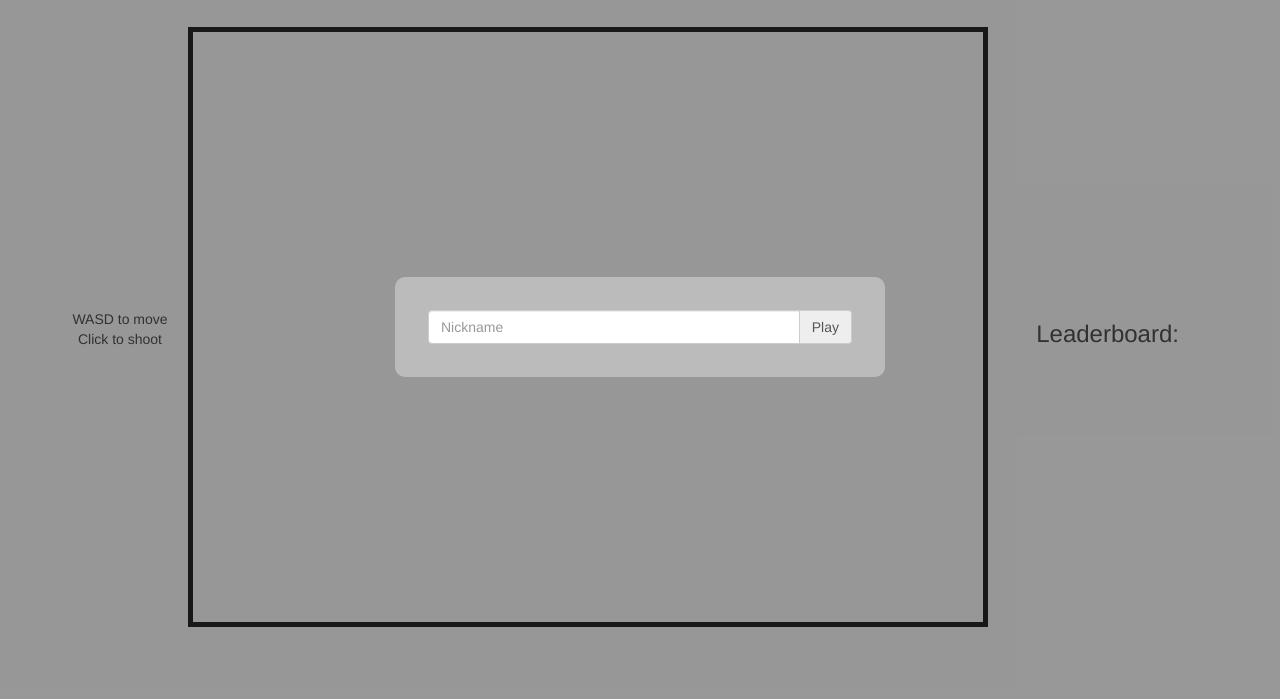
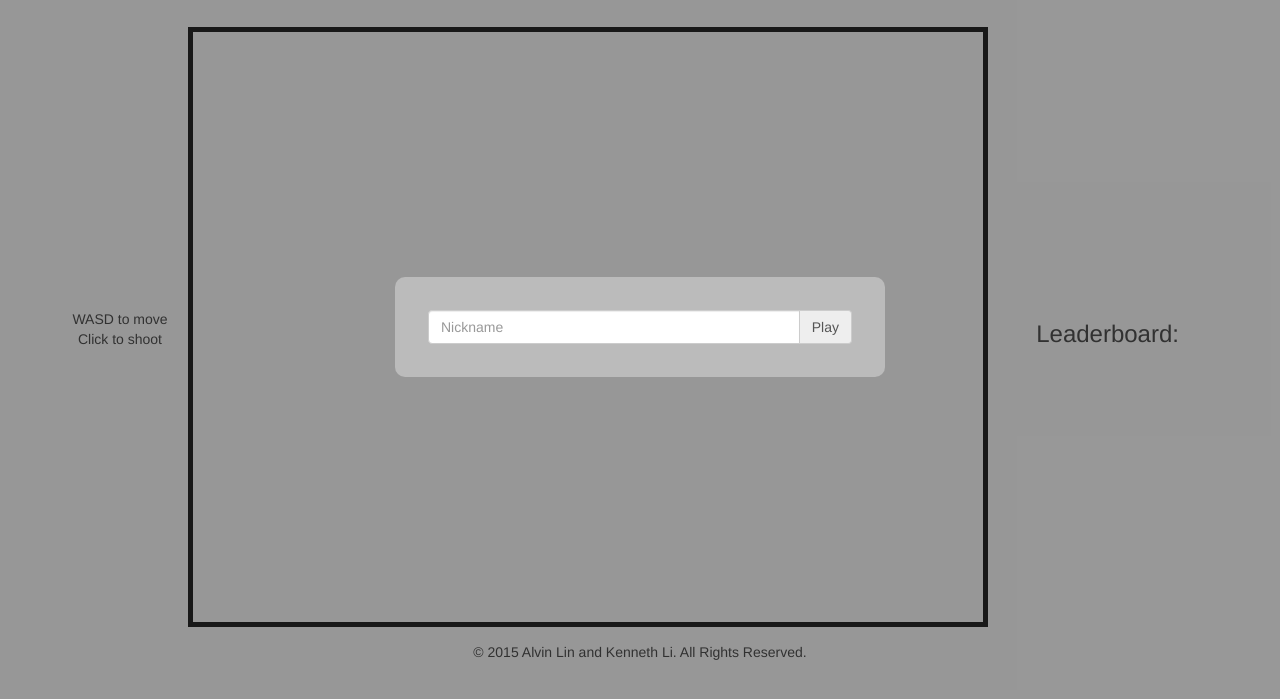
Before and after one commit to penumbragames/tankanarchy, a website: page public/index.html in a window 1280 px wide. Shown: the part 73-772 px from the top of the page. Drawn offline with nearby package versions, Linux system fonts and the light colour scheme; no server answers.

Commit message:
readme and copyright info notice

```diff
--- a/public/index.html
+++ b/public/index.html
@@ -63,6 +63,9 @@
           </td>
         </tr>
       </table>
+      <div id='copyright'>
+        &copy; 2015 Alvin Lin and Kenneth Li. All Rights Reserved.
+      </div>
     </div>
 
     <script src='requestAnimFrame.js'></script>
```
Also changed, not shown: README.md.
